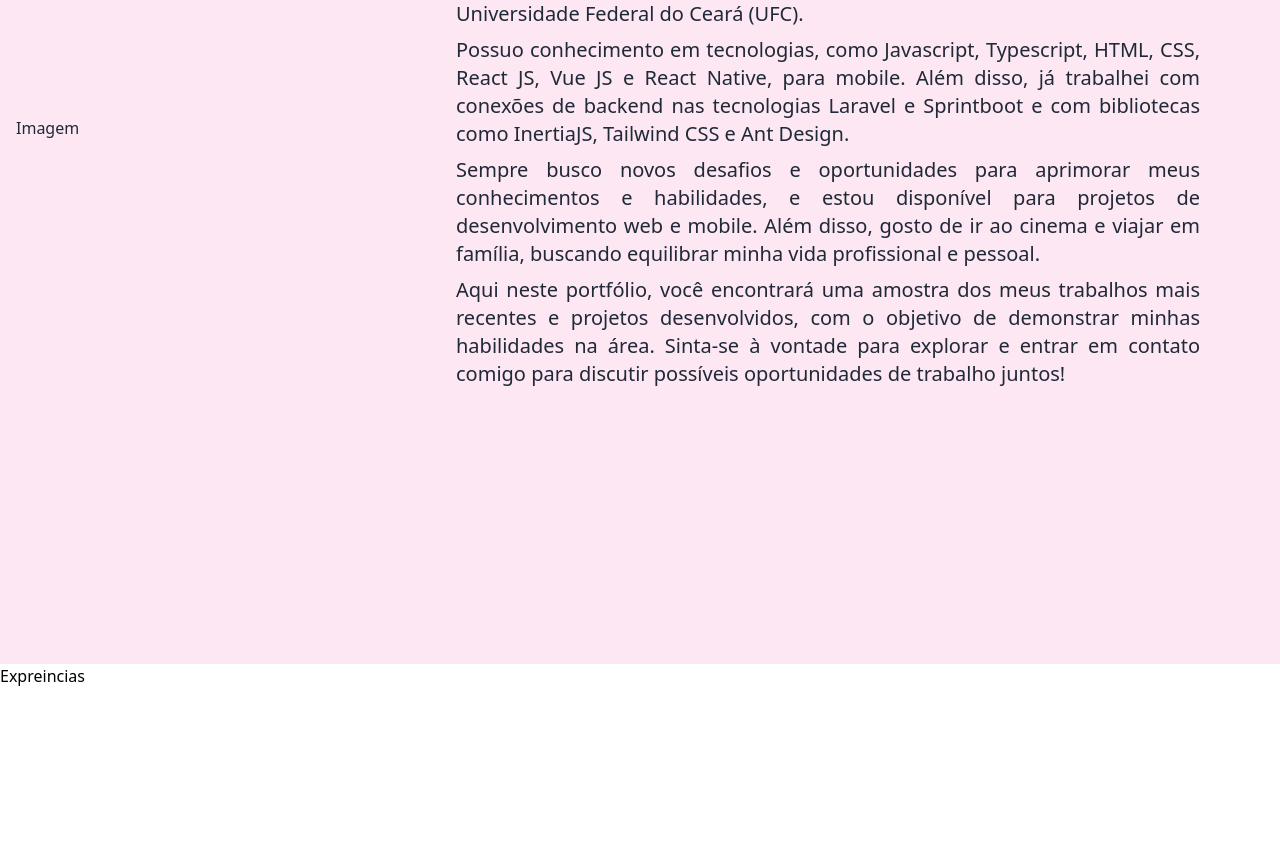
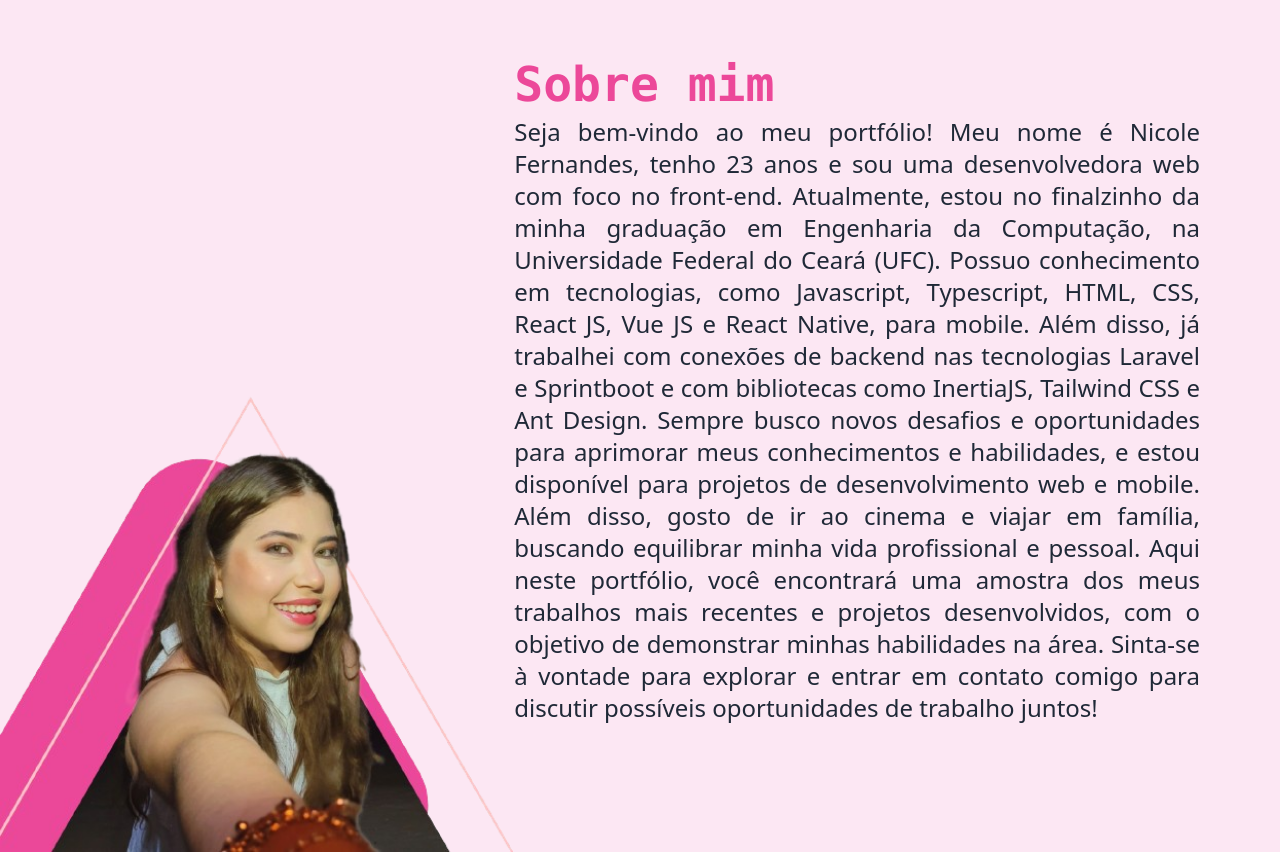
Before and after one commit to nicole-fer/portfolio-vue-project, a Vue app: page / in a window 1280 px wide. Shown: the part 1046-1900 px from the top of the page. Built offline with nearby package versions, Linux system fonts and the light colour scheme.

Commit message:
Adicionando parte sobre mim em portifolio

```diff
--- a/src/components/Conteudo/About.vue
+++ b/src/components/Conteudo/About.vue
@@ -5,17 +5,19 @@ const props = defineProps({
 </script>
 
 <template>
-        <div :class=" darkMode==true ? 'border-t-4 border-pink-500 bg-gray-800 pl-4 sm:pl-0  sm:pr-20 pr-4  sm:grid grid-cols-8 sm:gap-4 sm:place-content-between h-screen' : 'bg-pink-100 h-screen pl-4 sm:pl-0 sm:pr-20 pr-4  sm:grid grid-cols-8 sm:gap-4 sm:place-content-between text-gray-800 border-t-4 border-pink-500'">
-            <div class="flex place-items-center pl-4 sm:relative sm:col-span-3">
-             Imagem
+        <div :class=" darkMode==true ? 'border-t-4 border-pink-500 bg-gray-800 sm:pr-20 pr-4  sm:grid grid-cols-7 sm:place-content-between' : 'bg-pink-100  sm:pr-20 pr-4  sm:grid grid-cols-7  sm:place-content-between text-gray-800 border-t-4 border-pink-500'">
+            <div class="flex place-items-end  sm:col-span-3">
+                <img class="sm:mt-16 w-full" src="../../assets/img/imagem.png"/>
             </div>
-            <div class="flex place-items-center sm:col-span-5 ">
-               <div>
-                <p class="text-4xl text-orange-500 font-mono font-bold " >Sobre mim</p>
-                <p :class="darkMode==true ? 'sm:text-xl text-lg text-orange-100 text-justify mt-2' : 'sm:text-xl text-lg text-gray-800 text-justify mt-2'">Seja bem-vindo ao meu portfólio! Meu nome é Nicole Fernandes, tenho 23 anos e sou uma desenvolvedora web com foco no front-end. Atualmente, estou no finalzinho da minha graduação em Engenharia da Computação, na Universidade Federal do Ceará (UFC). </p>
-                <p :class="darkMode==true ? 'sm:text-xl text-lg text-orange-100 text-justify mt-2' : 'sm:text-xl text-lg text-gray-800 text-justify mt-2'"> Possuo conhecimento em tecnologias, como Javascript, Typescript, HTML, CSS, React JS, Vue JS e React Native, para mobile. Além disso, já trabalhei com conexões de backend nas tecnologias Laravel e Sprintboot e com bibliotecas como InertiaJS, Tailwind CSS e Ant Design.</p>
-                <p :class="darkMode==true ? 'sm:text-xl text-lg text-orange-100 text-justify mt-2' : 'sm:text-xl text-lg text-gray-800 text-justify mt-2'">Sempre busco novos desafios e oportunidades para aprimorar meus conhecimentos e habilidades, e estou disponível para projetos de desenvolvimento web e mobile. Além disso, gosto de ir ao cinema e viajar em família, buscando equilibrar minha vida profissional e pessoal.</p>
-                <p :class="darkMode==true ? 'sm:text-xl text-lg text-orange-100 text-justify mt-2' : 'sm:text-xl text-lg text-gray-800 text-justify mt-2'">Aqui neste portfólio, você encontrará uma amostra dos meus trabalhos mais recentes e projetos desenvolvidos, com o objetivo de demonstrar minhas habilidades na área. Sinta-se à vontade para explorar e entrar em contato comigo para discutir possíveis oportunidades de trabalho juntos!</p>
+            <div class="sm:col-span-4">
+               <div class="sm:mt-48">
+                <p class="text-5xl text-pink-500 font-mono font-bold" >Sobre mim</p>
+                <p :class="darkMode==true ? 'sm:text-2xl text-lg text-pink-100 text-justify mt-2 pb-32' : 'pb-32 sm:text-2xl text-lg text-gray-800 text-justify mt-2'">
+                    Seja bem-vindo ao meu portfólio! Meu nome é Nicole Fernandes, tenho 23 anos e sou uma desenvolvedora web com foco no front-end. Atualmente, estou no finalzinho da minha graduação em Engenharia da Computação, na Universidade Federal do Ceará (UFC).
+                    Possuo conhecimento em tecnologias, como Javascript, Typescript, HTML, CSS, React JS, Vue JS e React Native, para mobile. Além disso, já trabalhei com conexões de backend nas tecnologias Laravel e Sprintboot e com bibliotecas como InertiaJS, Tailwind CSS e Ant Design.
+                    Sempre busco novos desafios e oportunidades para aprimorar meus conhecimentos e habilidades, e estou disponível para projetos de desenvolvimento web e mobile. Além disso, gosto de ir ao cinema e viajar em família, buscando equilibrar minha vida profissional e pessoal.
+                    Aqui neste portfólio, você encontrará uma amostra dos meus trabalhos mais recentes e projetos desenvolvidos, com o objetivo de demonstrar minhas habilidades na área. Sinta-se à vontade para explorar e entrar em contato comigo para discutir possíveis oportunidades de trabalho juntos!
+                </p>
                </div>
             </div>
         </div>
```
Also changed, not shown: src/assets/img/imagem.png (added).
